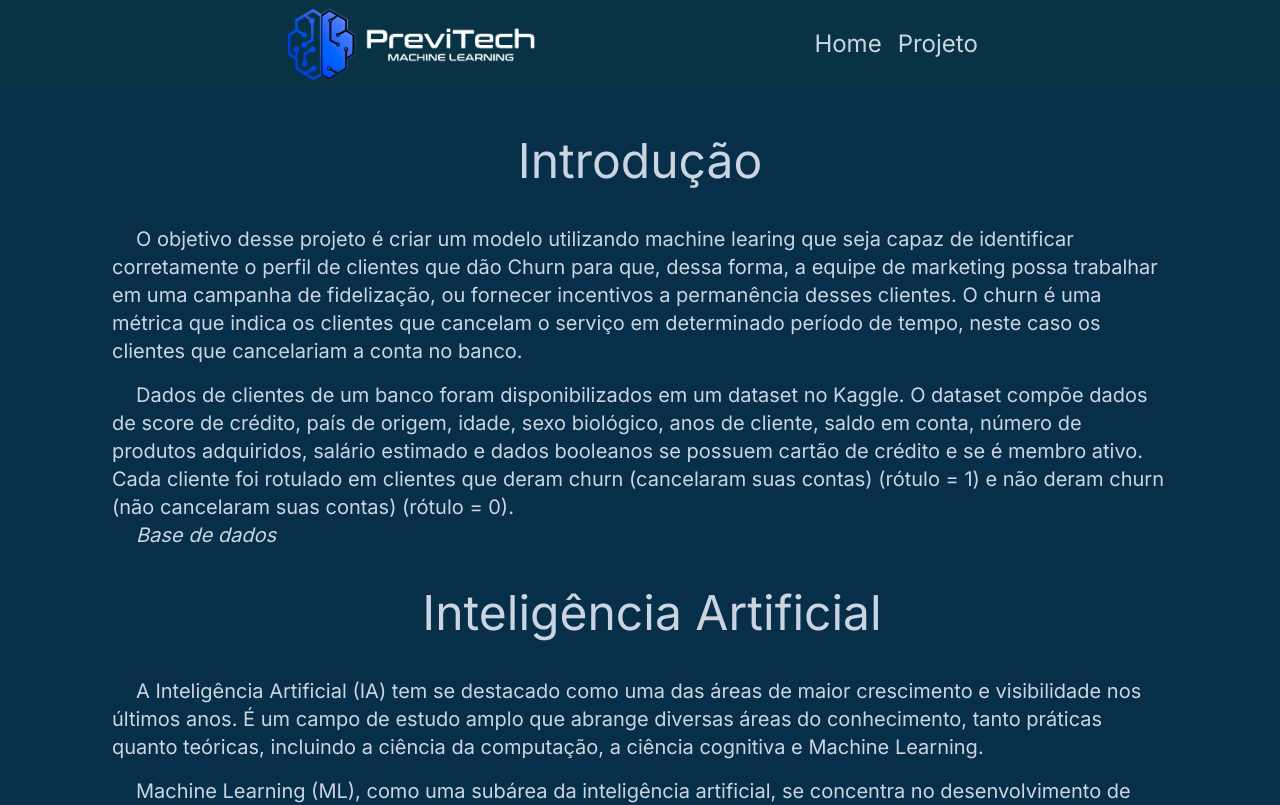
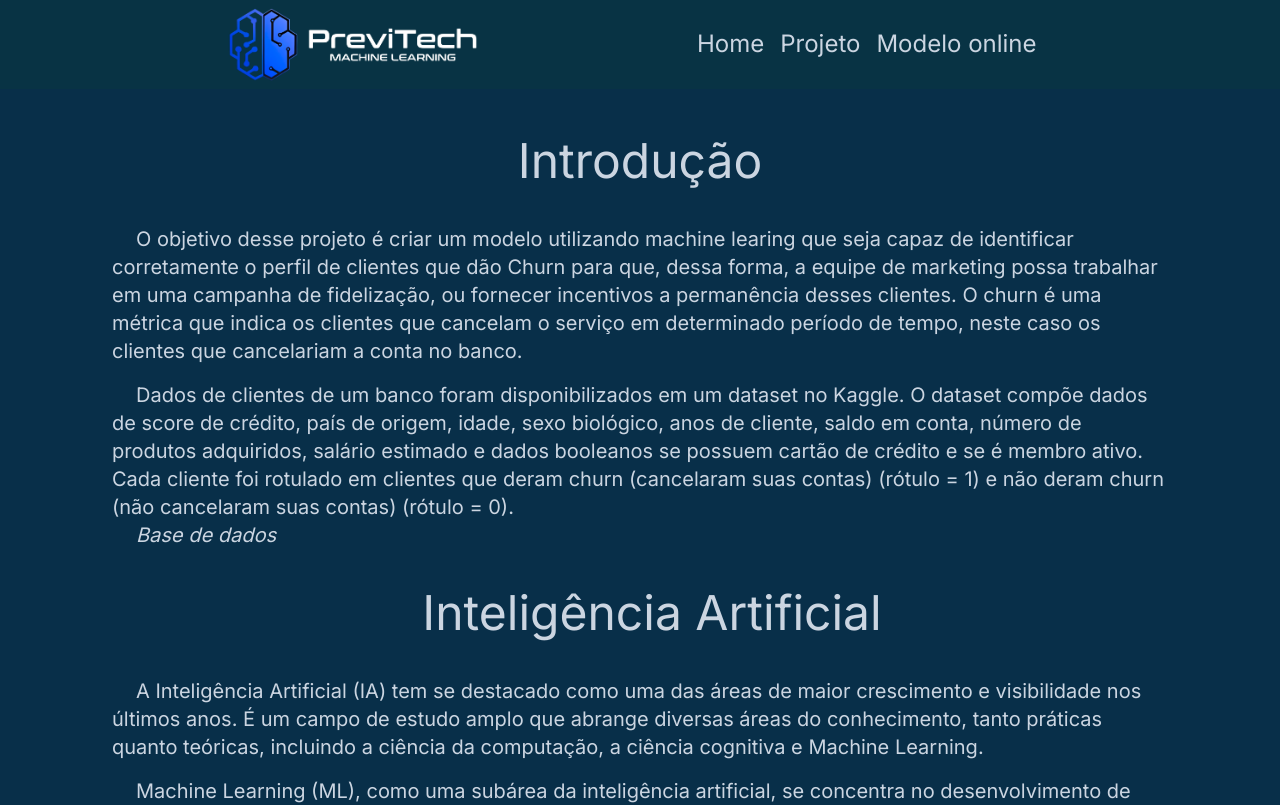
Before and after one commit to mcalsing/site-previtech, a Next.js app: page /about in a window 1280 px wide. Shown: the top 805 px of the page. Built offline with nearby package versions, Linux system fonts and the light colour scheme.

Commit message:
Adicionado link para o modelo online feito pelo Leon

```diff
--- a/src/app/about/page.js
+++ b/src/app/about/page.js
@@ -1,6 +1,5 @@
 "use client";
 import Image from "next/image";
-
 
 export default function About() {
   return (
--- a/src/app/layout.tsx
+++ b/src/app/layout.tsx
@@ -31,6 +31,9 @@ export default function RootLayout({
                 <a href="/about" className="sm:text-lg md:text-xl lg:text-2xl xl:text-1xl text-slate-300 hover:text-sky-700 mr-4 text-xl">
                   Projeto
                 </a>
+                <a href="//lnmaximos.github.io/previtech-web/" target="_blank" className="sm:text-lg md:text-xl lg:text-2xl xl:text-1xl text-slate-300 hover:text-sky-700 mr-4 text-xl">
+                  Modelo online
+                </a>
               </div>
             </div>
           </nav>
```
